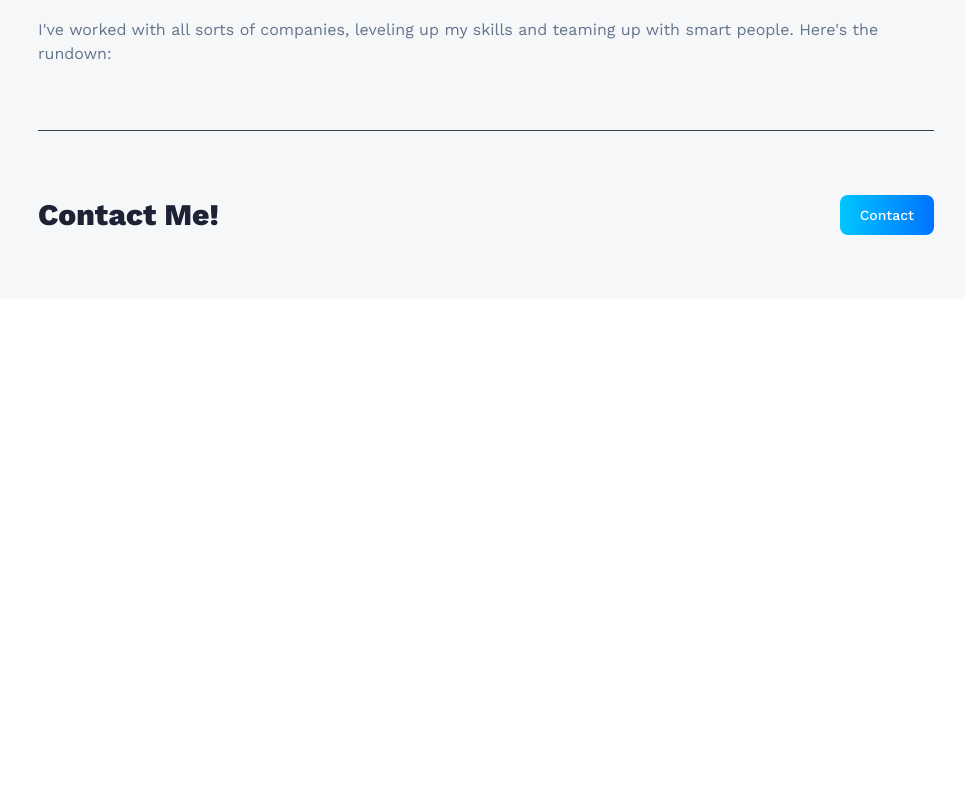
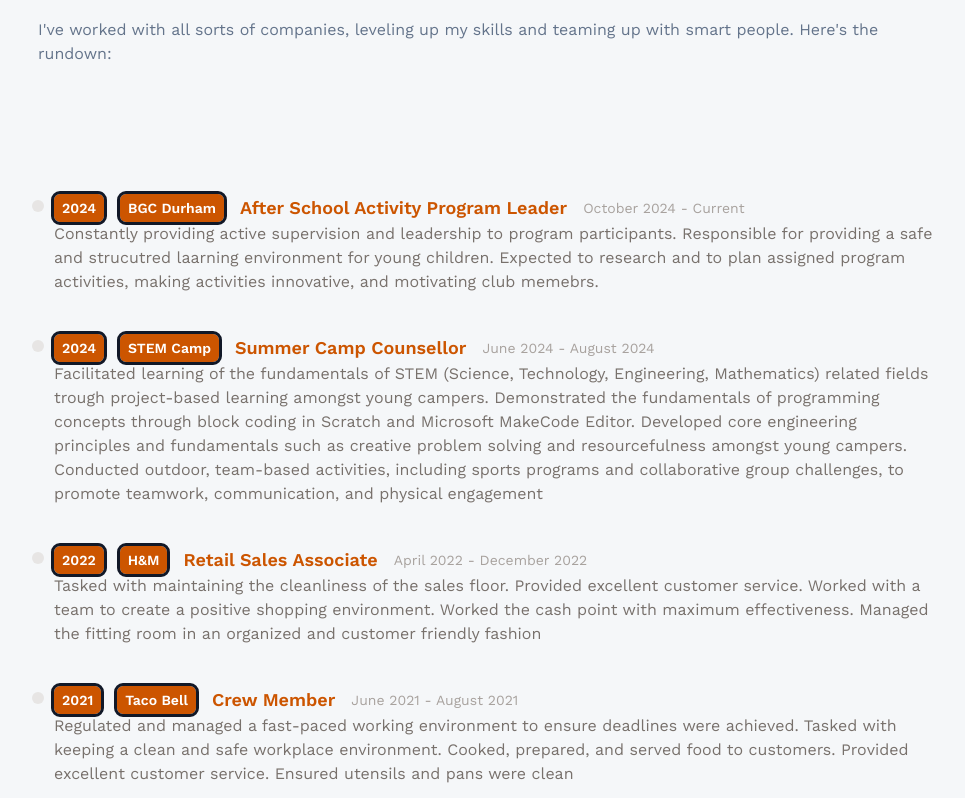
Before and after one commit to arryllopez/lawrence_devPortfolio, a React (Vite) app: page /about in a window 1280 px wide. Shown: the part 1022-1820 px from the top of the page, without its empty margins (154-1119 px from the left). Before the commit the page ends 1321 px from the top, so only its background shows below. Built offline with nearby package versions, Linux system fonts and the light colour scheme.

Commit message:
imported old work timeline, will fix /change to something else

```diff
--- a/package.json
+++ b/package.json
@@ -14,7 +14,9 @@
     "@react-spring/three": "^10.0.3",
     "@react-three/drei": "^10.7.6",
     "@react-three/fiber": "^9.4.0",
+    "framer-motion": "^12.23.24",
     "react": "^19.1.1",
+    "react-chrono": "^3.2.0",
     "react-dom": "^19.1.1",
     "react-router-dom": "^7.9.3"
   },
--- a/src/pages/About.jsx
+++ b/src/pages/About.jsx
@@ -1,6 +1,9 @@
 import React from 'react'
 import { skills } from '../constants'
 import CTA from '../components/CTA'
+import { Chrono } from 'react-chrono'
+//import Timeline from '../components/Timeline'
+import Work from './Work'
 
 const About = () => {
   return (
@@ -45,6 +48,18 @@ const About = () => {
         </div>
       </div>
 
+      <div className = "py-16">
+
+        <Work />
+      </div>
+
+
+
+
+
+
+
+
         <hr className='border-slate-700' />
         <CTA />
 
--- /dev/null
+++ b/src/pages/Work.jsx
@@ -0,0 +1,54 @@
+import React from 'react'
+import Workitem from './WorkItem'
+
+
+const data = [
+        {
+            year: '2024' ,
+            title : 'After School Activity Program Leader',
+            company : 'BGC Durham',
+            duration : 'October 2024 - Current',
+            details : 'Constantly providing active supervision and leadership to program participants. Responsible for providing a safe and strucutred laarning environment for young children. Expected to research and to plan assigned program activities, making activities innovative, and motivating club memebrs.'
+        },
+        {
+            year: '2024' ,
+            title : 'Summer Camp Counsellor',
+            company : 'STEM Camp',
+            duration : 'June 2024 - August 2024',
+            details : 'Facilitated learning of the fundamentals of STEM (Science, Technology, Engineering, Mathematics) related fields trough project-based learning amongst young campers. Demonstrated the fundamentals of programming concepts through block coding in Scratch and Microsoft MakeCode Editor. Developed core engineering principles and fundamentals such as creative problem solving and resourcefulness amongst young campers. Conducted outdoor, team-based activities, including sports programs and collaborative group challenges, to promote teamwork, communication, and physical engagement'
+        },
+        {
+            year: '2022' ,
+            title : 'Retail Sales Associate',
+            company : 'H&M',
+            duration : 'April 2022 - December 2022',
+            details : 'Tasked with maintaining the cleanliness of the sales floor. Provided excellent customer service. Worked with a team to create a positive shopping environment. Worked the cash point with maximum effectiveness. Managed the fitting room in an organized and customer friendly fashion'
+        },
+        {
+            year: '2021' ,
+            title : 'Crew Member',
+            company : 'Taco Bell',
+            duration : 'June 2021 - August 2021',
+            details : 'Regulated and managed a fast-paced working environment to ensure deadlines were achieved. Tasked with keeping a clean and safe workplace environment. Cooked, prepared, and served food to customers. Provided excellent customer service. Ensured utensils and pans were clean'
+        },
+]
+
+const Work = () => {
+  return (
+    <div id = 'work' >
+
+        {data.map((item,idx) => (
+            <Workitem
+            key = {idx}
+            year = {item.year}
+            title = {item.title}
+            duration = {item.duration}
+            details = {item.details}
+            company = {item.company}
+            />
+        ))}
+    </div>
+  )
+}
+
+export default Work
--- /dev/null
+++ b/src/pages/WorkItem.jsx
@@ -0,0 +1,92 @@
+import React from 'react'
+import {motion} from 'framer-motion'
+
+var index8 = 1
+var index9 = 2
+var index10 = 3
+var index11 = 4
+var index12 = 5
+
+const fadeInAnimationVariants =
+{
+  initial : {
+    opacity : 0,
+    x:100
+  },
+  animate :  (index) => ({
+    opacity : 1,
+    x : 0,
+    transition : {
+    delay : 0.05 * index,
+    },
+  }),
+}
+
+const Workitem = ({year, title, duration, details, company}) => {
+  return (
+    <ol className = 'flex flex-col md:fex-row relative border-1 border-stone-200'>
+        <li className = 'mb-10 ml-4'>
+            <div className = 'absolute w-3 h-3 bg-stone-200 rounded-full mt-1.5 -left-1.5 border-white' />
+                <p className  ='flex flex-wrap gap-4 flex-row items-center justify-start text-xs md:text-sm'>
+
+                    <motion.span
+                    className = 'outline outline-offset-0 outline-gray-900 inline-block px-2 py-1 font-semibold text-white bg-[#cc5500] rounded-md'
+                    variants = {fadeInAnimationVariants}
+                    initial = "initial"
+                    whileInView = "animate"
+                    viewport = {{
+                    once : true,
+                    }}
+                    custom = {index8}
+                    >{year} </motion.span>
+
+                    <motion.span className = 'outline outline-offset-0 outline-gray-900 inline-block px-2 py-1 font-semibold text-white bg-[#cc5500] rounded-md'
+                    variants = {fadeInAnimationVariants}
+                    initial = "initial"
+                    whileInView = "animate"
+                     viewport = {{
+                       once : true,
+                     }}
+                     custom = {index9}
+                    >{company} </motion.span>
+
+                    <motion.span className = 'text-lg font-semibold text-[#cc5500]'
+                    variants = {fadeInAnimationVariants}
+                    initial = "initial"
+                    whileInView = "animate"
+                     viewport = {{
+                       once : true,
+                     }}
+                     custom = {index10}
+                    >{title} </motion.span>
+
+                    <motion.span className = 'my-1 text-sm font-nomrla leading-none text-stone-400'
+                      variants = {fadeInAnimationVariants}
+                      initial = "initial"
+                      whileInView = "animate"
+                       viewport = {{
+                         once : true,
+                       }}
+                       custom = {index11}
+                    >{duration} </motion.span>
+
+                </p>
+
+                <p>
+                <motion.span className = 'my-2 text-base font-normal text-stone-500'
+                   variants = {fadeInAnimationVariants}
+                   initial = "initial"
+                   whileInView = "animate"
+                    viewport = {{
+                      once : true,
+                    }}
+                    custom = {index12}
+                >{details}</motion.span>
+
+                </p>
+        </li>
+    </ol>
+  )
+}
+
+export default Workitem
```
Also changed, not shown: 1 other file (tests, documents, lock files or other folders).
